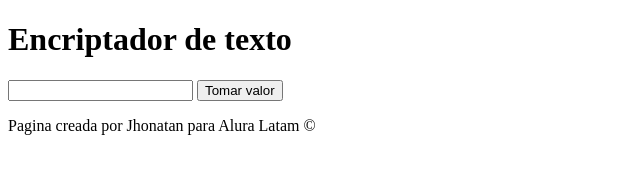
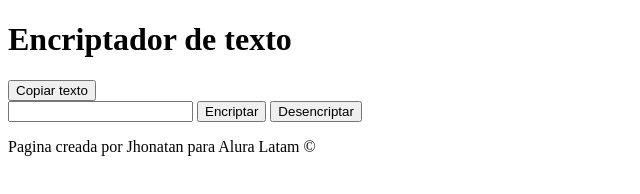
Before and after one commit to Jhonapra/Encriptador-de-texto, a plain HTML site: page index.html in a window 1280 px wide. Shown: the whole page, without its empty margins (0-640 px from the left). Drawn offline with Linux system fonts and the light colour scheme.

Commit message:
Encriptador de texto ya es funcioanal

```diff
--- a/funciones-encriptador.js
+++ b/funciones-encriptador.js
@@ -1,9 +1,58 @@
+let letras=["a", "e", "i", "o", "u"]
+let cambioDeLaVocal=["ai", "enter", "imes", "ober", "ufat"]
+let textoInput=""
+let nuevoTexto=""
+
+
 function encriptar() {
-    const textoInput=document.getElementById("padrasto").value;
-    let textoConvertido=textoInput.replaceAll("a", "ai");
+    if (textoInput=="") {
+        /*Coloque aqui el valor del input text ya que al declarlo al principio me daba un valor null*/
+        textoInput=document.getElementById("texto").value;
+    }
+    for (let i = 0; i < textoInput.length; i++) {
+        nuevoTexto=nuevoTexto+textoInput[i];
+        for (let i2 = 0; i2 < letras.length; i2++) {
+            if (textoInput[i]==letras[i2]) {
+                nuevoTexto=nuevoTexto.substring(0, nuevoTexto.length -1);
+                nuevoTexto=nuevoTexto+cambioDeLaVocal[i2]
+            }
+
+        }
+
+    }
+    textoInput=""
+    console.log(nuevoTexto);
+    nuevoTexto=""
+}
+
+function desencriptar() {
+    if (textoInput=="") {
+        /*Coloque aqui el valor del input text ya que al declarlo al principio me daba un valor null*/
+        textoInput=document.getElementById("texto").value;
+    }
+
+    for (let i = 0; i < letras.length; i++) {
+        textoInput=textoInput.replaceAll(cambioDeLaVocal[i], letras[i]);
+    }
+    console.log(textoInput);
+    textoInput=""
+}
+
+
+
+
+
+
+
+
+
+
+
+
+
+    /*let textoConvertido=textoInput.replaceAll("a", "ai");
     let textoConvertido2=textoConvertido.replaceAll("e", "enter");
     let textoConvertido3=textoConvertido2.replaceAll("i", "imes");
     let textoConvertido4=textoConvertido3.replaceAll("o", "ober");
     let textoConvertido5=textoConvertido4.replaceAll("u", "ufat");
-    console.log(textoConvertido5);
-}
+    console.log(textoConvertido5);*/
--- a/index.html
+++ b/index.html
@@ -13,8 +13,13 @@
      </header>
 
      <main>
-            <input type="text" id="padrasto">
-            <button onclick="encriptar()">Tomar valor</button>
+        <button>Copiar texto</button>
+        <div>
+            <input type="text" id="texto">
+            <button onclick="encriptar()">Encriptar</button>
+            <button onclick="desencriptar()">Desencriptar</button>
+        </div>
+
      </main>
 
      <footer>
```
Lines whose indentation alone changed are shown as unchanged.
